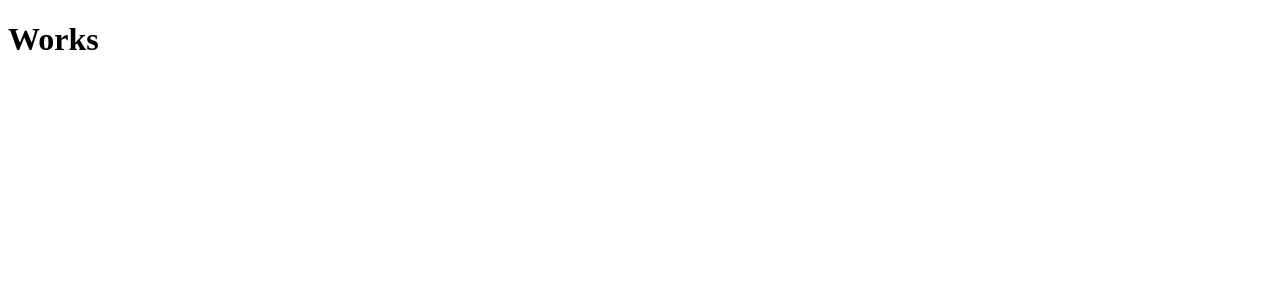
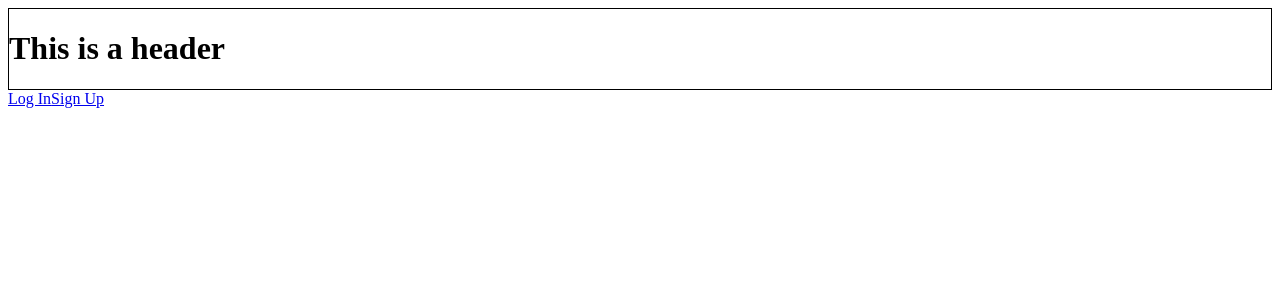
Before and after one commit to markkang98/bbusa-attendance-react, a React app: page / in a window 1280 px wide. Shown: the top 300 px of the page. Built offline with nearby package versions, Linux system fonts and the light colour scheme.

Commit message:
added login and sign up components

```diff
--- /dev/null
+++ b/src/components/header/Header.css
@@ -0,0 +1,3 @@
+.header-div{
+    border: 1px black solid;
+}
--- /dev/null
+++ b/src/components/header/Header.js
@@ -0,0 +1,14 @@
+import React from 'react';
+import './Header.css'
+
+class Header extends React.Component{
+    render(){
+        return(
+            <div className = "header-div">
+                <h1>This is a header</h1>
+            </div>
+        )
+    }
+}
+
+export default Header
--- /dev/null
+++ b/src/view/home/home.js
@@ -0,0 +1,18 @@
+import React from 'react';
+import './home.css'
+import Header from 'components/header/Header'
+import { Link } from 'react-router-dom';
+
+class Home extends React.Component{
+    render(){
+        return(
+            <div>
+                <Header/>
+                <Link to = "/login">Log In</Link>
+                <Link to = '/signup'>Sign Up</Link>
+            </div>
+        )
+    }
+}
+
+export default Home
--- /dev/null
+++ b/src/view/login/login.js
@@ -0,0 +1,12 @@
+import React from 'react';
+import './login.css'
+
+class Login extends React.Component{
+    render(){
+        return(
+            <h1>Log In</h1>
+        )
+    }
+}
+
+export default Login
--- a/src/view/main/App.js
+++ b/src/view/main/App.js
@@ -1,16 +1,17 @@
 import React from 'react';
 import { BrowserRouter as Router, Route} from 'react-router-dom'
+import Login from '../login/login'
+import Signup from '../signup/signup'
+import Home from '../home/home'
 
 class App extends React.Component{
     render(){
         return(
-            <h1>Works</h1>
-            // <Router>
-            //     <Route exact path= '/' component= {}/>
-            //     <Route path = '/login' component = {}/>
-            //     <Route path = '/signup' component = {}/>
-            //     <Route path = '/home' component = {}/>
-            // </Router>
+            <Router>
+                <Route exact path= '/' component= {Home}/>
+                <Route path = '/login' component = {Login}/>
+                <Route path = '/signup' component = {Signup}/>
+            </Router>
         )
     }
 }
--- /dev/null
+++ b/src/view/signup/signup.js
@@ -0,0 +1,13 @@
+import React from 'react';
+import './signup.css'
+
+
+class Signup extends React.Component{
+    render(){
+        return(
+            <h1>Sign Up</h1>
+        )
+    }
+}
+
+export default Signup
```
Also changed, not shown: src/view/home/home.css (added), src/view/login/login.css (added), src/view/signup/signup.css (added).
